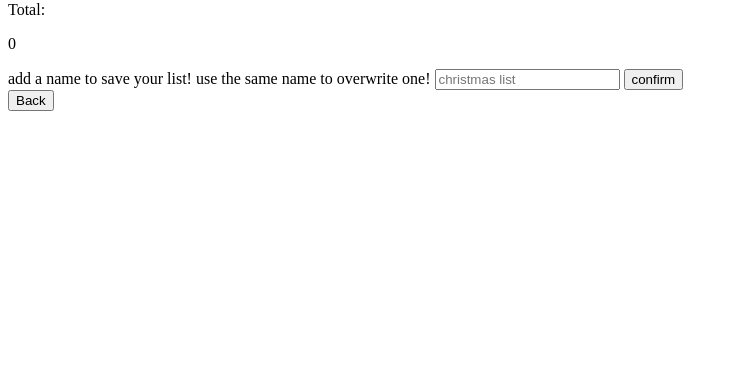
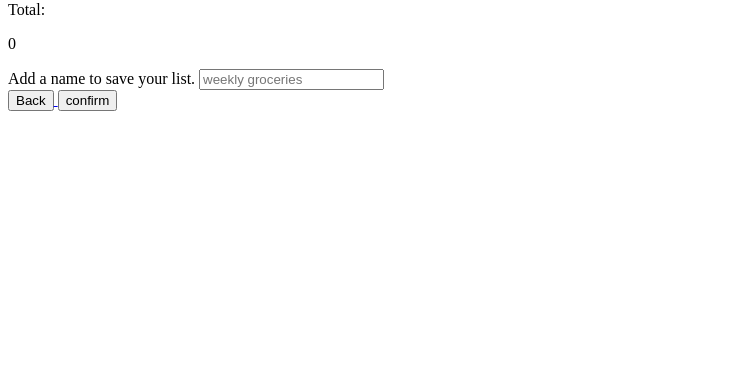
Before and after one commit to MatsVanderElst/planitTest, a PHP site: template src/view/pages/cart.php in a window 1280 px wide. Shown: the part 408-800 px from the top of the page, without its empty margins (0-738 px from the left). Run offline with PHP 8.4, Linux system fonts and the light colour scheme; the template is opened without the code that fills it, so the values that code supplies are empty; the visitor is signed in with stand-in values (Sample User, id 1); some web fonts are replaced.

Commit message:
unfucked the layout from cart page now it looks liek it did before :)

```diff
--- a/src/css/cssemile.css
+++ b/src/css/cssemile.css
@@ -708,3 +708,8 @@
   cursor: pointer;
   background-color: #ffa957;
 }
+
+.up {
+  z-index: 20;
+  margin-top: 1rem;
+}
--- a/src/view/pages/cart.php
+++ b/src/view/pages/cart.php
@@ -31,6 +31,8 @@
 
 
   <?php if (!empty($_SESSION['list'])) : ?>
+
+
     <div class="cart__products">
       <?php foreach ($selectedProducts as $product) : ?>
         <div>
@@ -69,15 +71,21 @@
 
       <section class="buttons">
         <form class="jsForm form" method="get" action="index.php?page=cart">
-          <label class="formlabel" for="listName"> add a name to save your list! use the same name to overwrite one!</label>
-          <input class="input listName" name="listName" type="text" placeholder="christmas list">
+          <section class="up jsFrom">
+            <label class="formlabel" for="listName"> Add a name to save your list.</label>
+            <input class="" required name="listName" type="text" placeholder="weekly groceries">
+            <span class="error"><?php if (!empty($errors['listName'])) echo $errors['listName']; ?></span>
+          </section>
+
+          <a href="index.php?page=list">
+            <button class="backButton">Back</button>
+          </a>
+
           <input type="hidden" value="confirm" name="action">
           <input type="hidden" value="menu" name="page">
           <input type="submit" value="confirm" class="submitButton">
         </form>
-        <a href="index.php?page=list">
-          <button class="backButton">Back</button>
-        </a>
+
       </section>
     </div>
   <?php endif; ?>
```
